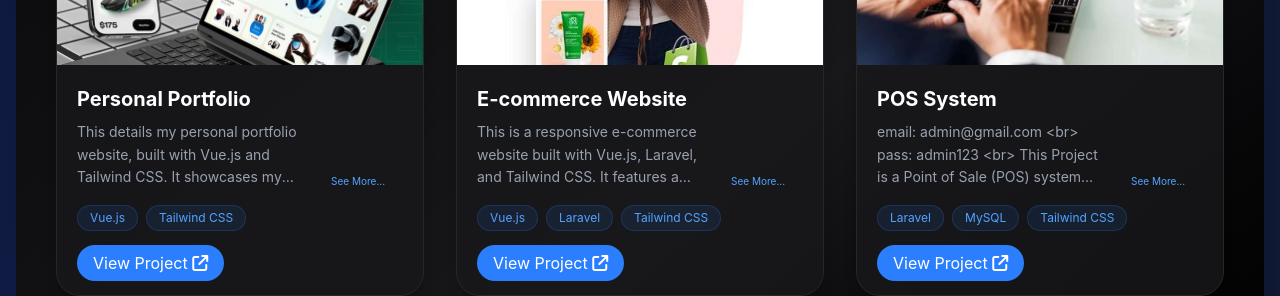
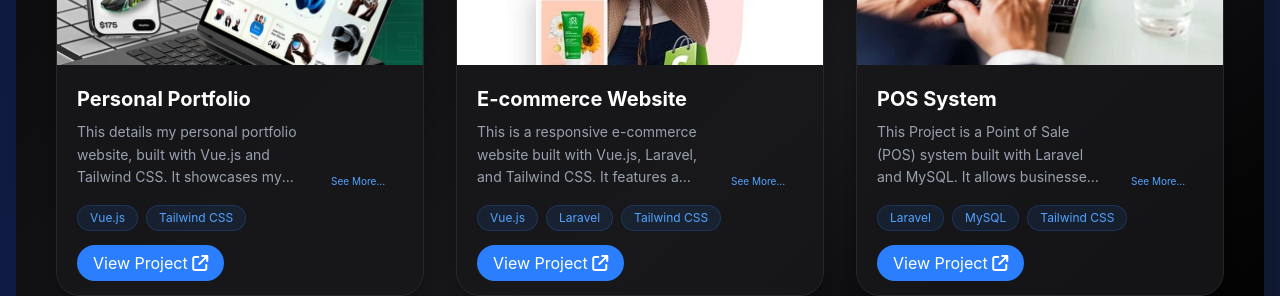
Before and after one commit to kunvinthien-cyber/Portfolio, a Vue app: page / in a window 1280 px wide. Shown: the part 4420-4716 px from the top of the page. Built offline with nearby package versions, Linux system fonts and the light colour scheme.

Commit message:
Update ProjectPage.vue

```diff
--- a/src/components/Page/ProjectPage.vue
+++ b/src/components/Page/ProjectPage.vue
@@ -29,7 +29,7 @@ const projects = [
     skills: ['Laravel', 'MySQL', 'Tailwind CSS'],
     link: 'https://pos-system-l7b1.onrender.com',
     description:
-      'email: admin@gmail.com <br> pass: admin123 <br> This Project is a Point of Sale (POS) system built with Laravel and MySQL. It allows businesses to manage sales, inventory, and customer data efficiently. The system features a user-friendly interface and robust functionality for seamless operations. but it not to deploy yet.',
+      'This Project is a Point of Sale (POS) system built with Laravel and MySQL. It allows businesses to manage sales, inventory, and customer data efficiently. The system features a user-friendly interface and robust functionality for seamless operations. but it not to deploy yet.',
 
   },
   {
```
